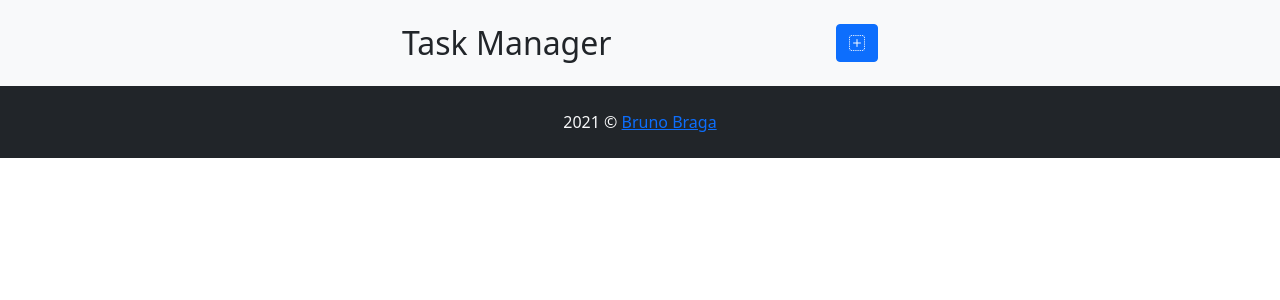
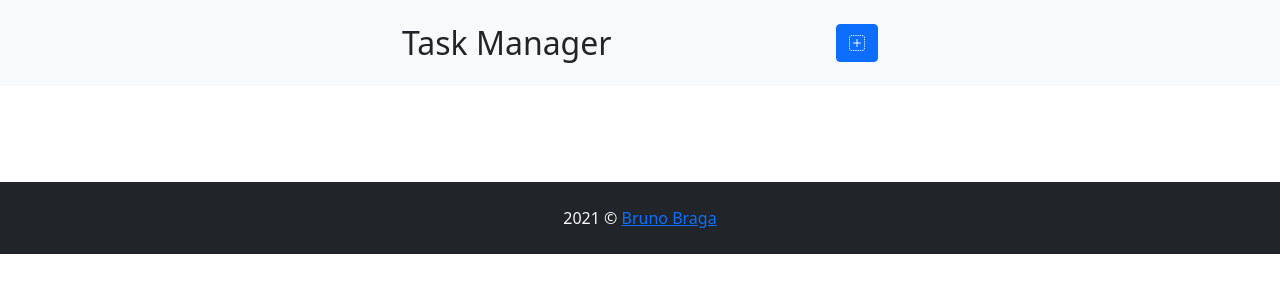
Before and after one commit to brunobragaw8t/task-manager, a React (Create React App) app: page / in a window 1280 px wide. Shown: the top 300 px of the page. Built offline with nearby package versions, Linux system fonts and the light colour scheme.

Commit message:
Prepare Content and Tasks list components

```diff
--- a/src/App.js
+++ b/src/App.js
@@ -3,11 +3,13 @@ import '../node_modules/bootstrap/dist/js/bootstrap.bundle.min.js';
 
 import { Header } from './components/Header';
 import { Footer } from './components/Footer';
+import { Content } from './components/Content';
 
 function App() {
   return (
     <div className="App">
       <Header />
+      <Content />
       <Footer />
     </div>
   );
--- /dev/null
+++ b/src/components/Content.js
@@ -0,0 +1,9 @@
+import { Tasks } from "./Tasks"
+
+export const Content = () => {
+  return (
+    <div>
+      <Tasks />
+    </div>
+  )
+}
--- /dev/null
+++ b/src/components/Tasks.js
@@ -0,0 +1,9 @@
+export const Tasks = () => {
+  return (
+    <div className="py-5">
+      <div className="container">
+
+      </div>
+    </div>
+  )
+}
```
